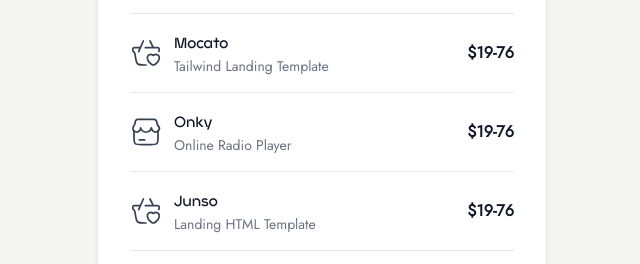
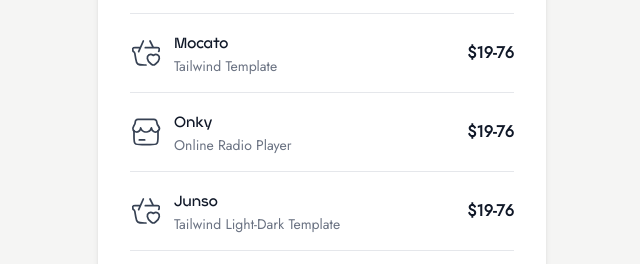
Before and after one commit to yojeero/yojee.vercel.app, a plain HTML site: page index.html in a window 1280 px wide. Shown: the part 2899-3163 px from the top of the page, 318-958 px from the left. Drawn offline with Linux system fonts and the light colour scheme.

Commit message:
Update index.html

```diff
--- a/index.html
+++ b/index.html
@@ -250,7 +250,7 @@
             <div class="flex-1">
               <a href="https://creativemarket.com/yojeero/3527594-Mocato"  target="_blank" class="text-sm font-medium text-gray-900 ms-3 hover:text-green-700">Mocato</a>
               <p class="text-sm text-gray-500 truncate ms-3">
-                Tailwind Landing Template
+                Tailwind Template
               </p>
             </div>
 
@@ -300,7 +300,7 @@
             <div class="flex-1">
               <a href="https://creativemarket.com/yojeero/6038211-Junso" target="_blank" class="text-sm font-medium text-gray-900 ms-3 hover:text-green-700">Junso</a>
               <p class="text-sm text-gray-500 truncate ms-3">
-                Landing HTML Template
+                Tailwind Light-Dark Template
               </p>
             </div>
 
```
